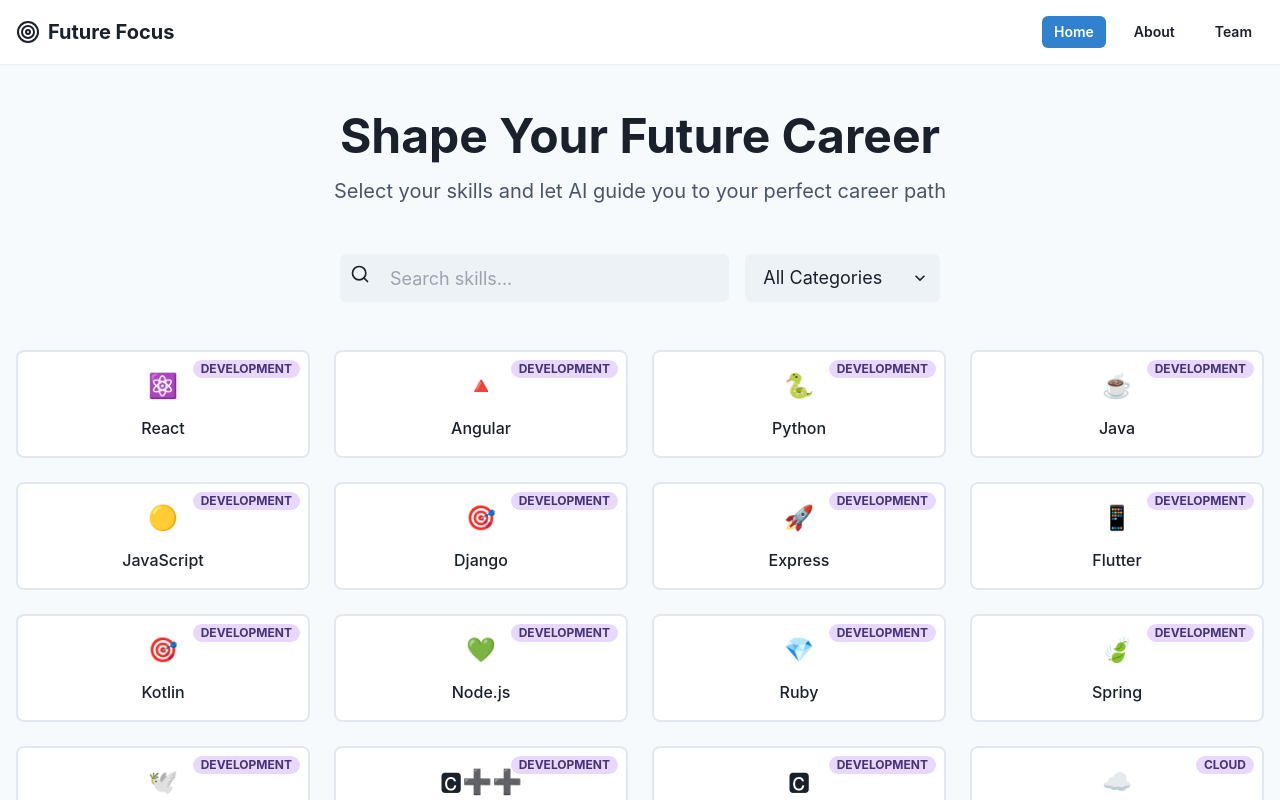
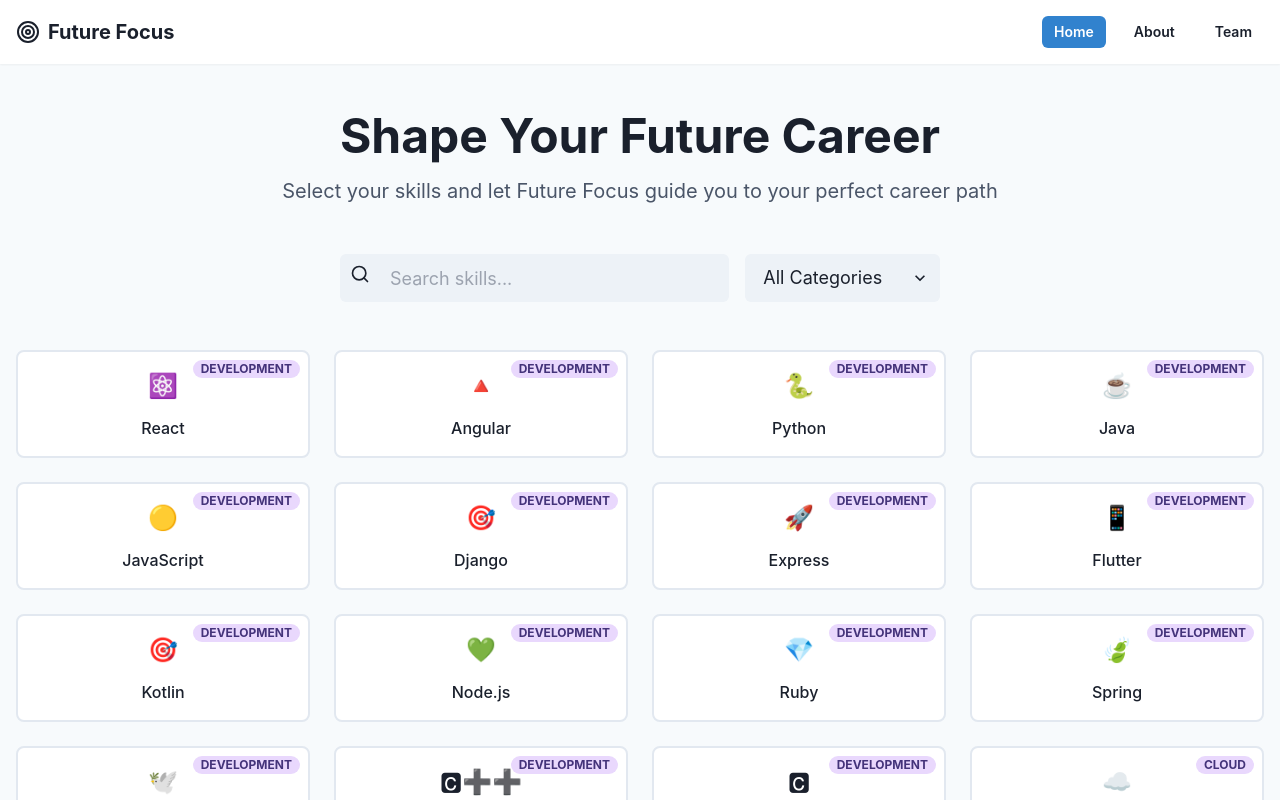
Before and after one commit to imAkshat7/Futurefocus, a React (Vite) app: page / in a window 1280 px wide. Shown: the top 800 px of the page. Built offline with nearby package versions, Linux system fonts and the light colour scheme.

Commit message:
Update Home.tsx
Ai to ff

```diff
--- a/src/pages/Home.tsx
+++ b/src/pages/Home.tsx
@@ -130,7 +130,7 @@
             <VStack spacing={4} align="center" pt={8}>
               <Heading size="2xl">Shape Your Future Career</Heading>
               <Text fontSize="xl" color="gray.600" textAlign="center">
-                Select your skills and let AI guide you to your perfect career path
+                Select your skills and let Future Focus guide you to your perfect career path
               </Text>
             </VStack>
           </MotionBox>
```
